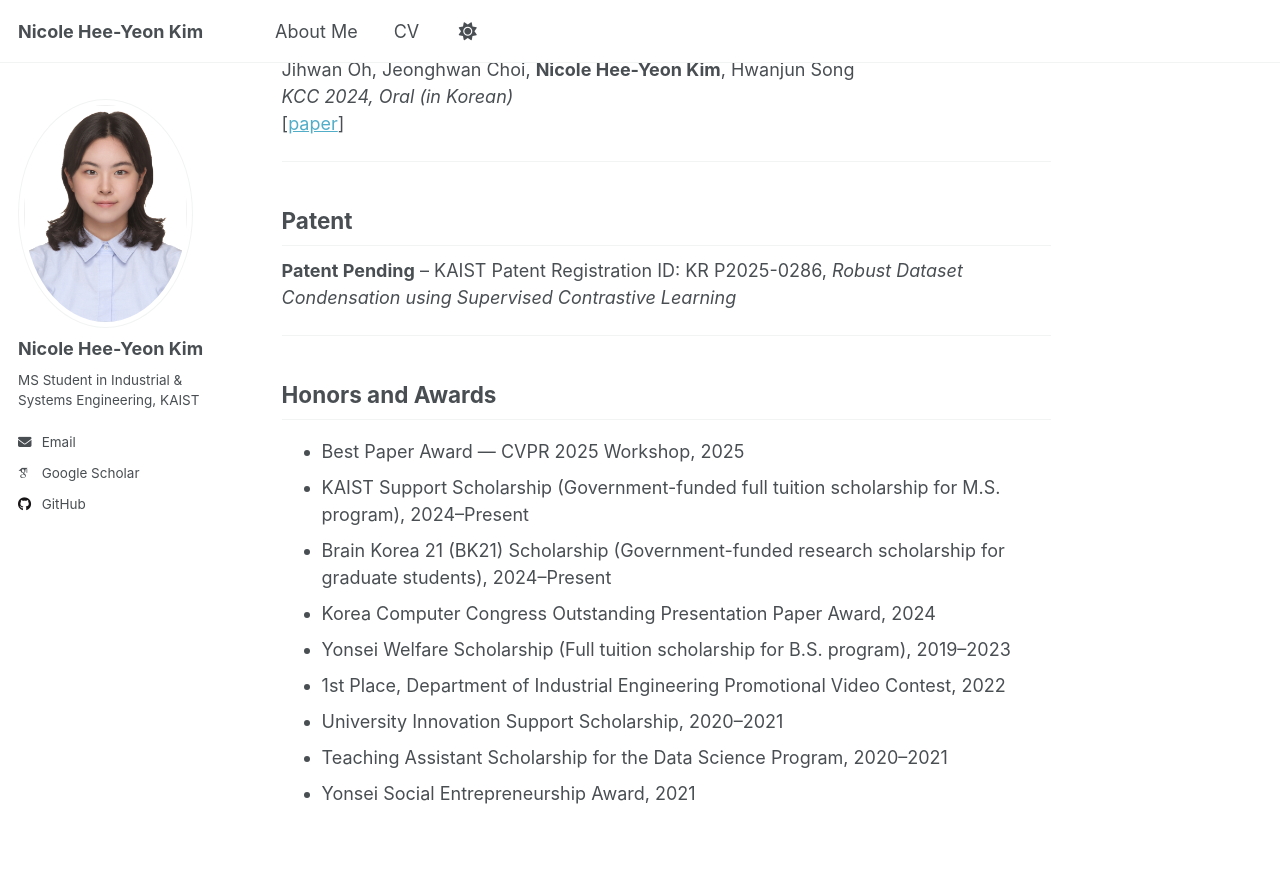
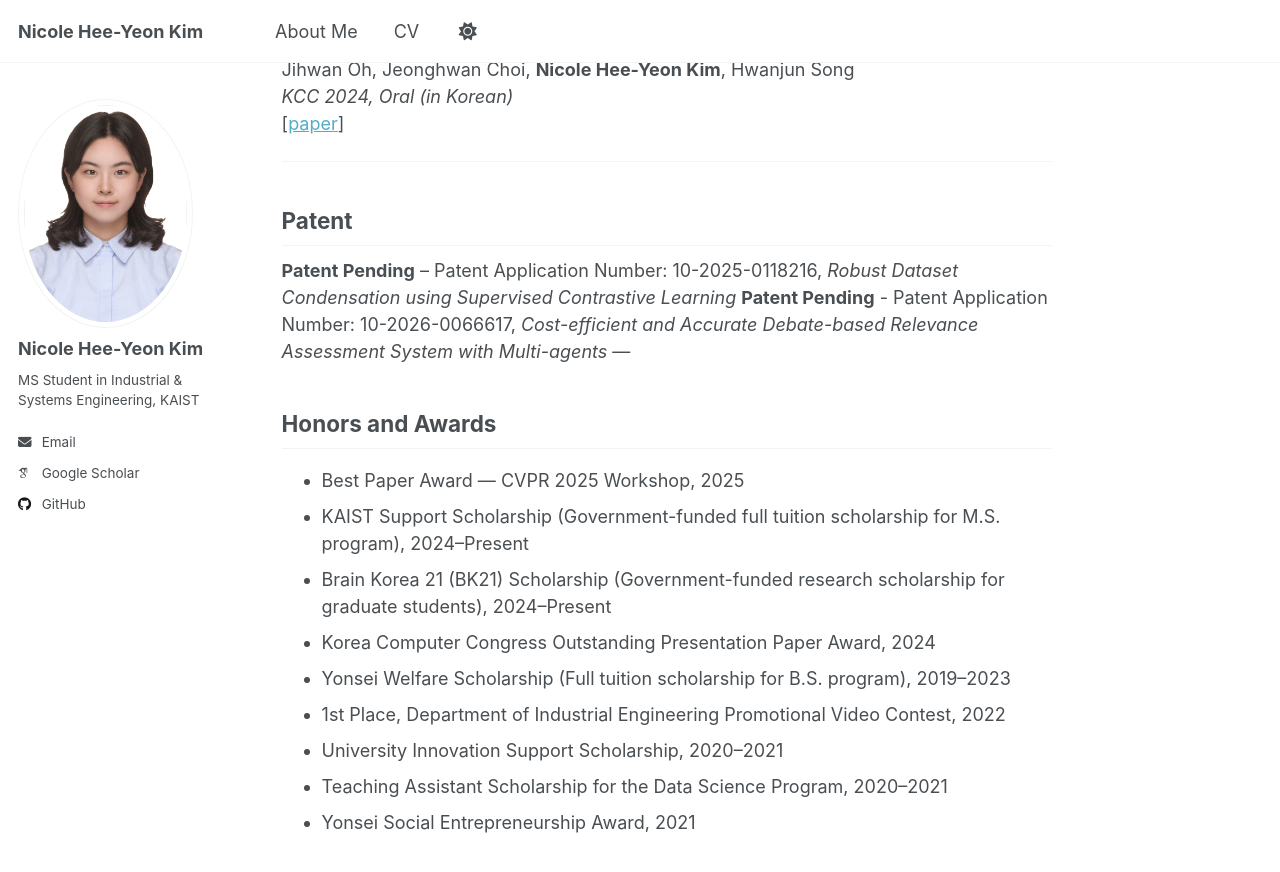
Before and after one commit to Nicole-Hee-Yeon-Kim/Nicole-Hee-Yeon-Kim.github.io, a Jekyll site: the page built from _pages/about.md, in a window 1280 px wide and 900 px high, scrolled down 1852 px. Shown: the top 872 px of the window. Built offline with Jekyll 4.4.1, drawn with Linux system fonts in a browser that asks for light colours; some web fonts are replaced; a script that is not in the unit is left out.

Commit message:
Update about.md

```diff
--- a/_pages/about.md
+++ b/_pages/about.md
@@ -63,8 +63,8 @@ Jihwan Oh, Jeonghwan Choi, **Nicole Hee-Yeon Kim**, Hwanjun Song
 
 ## Patent
 
-**Patent Pending** – KAIST Patent Registration ID: KR P2025-0286, *Robust Dataset Condensation using Supervised Contrastive Learning*
-
+**Patent Pending** – Patent Application Number: 10-2025-0118216, *Robust Dataset Condensation using Supervised Contrastive Learning*
+**Patent Pending** - Patent Application Number: 10-2026-0066617, *Cost-efficient and Accurate Debate-based Relevance Assessment System with Multi-agents*
 ---
 
 ## Honors and Awards
```
